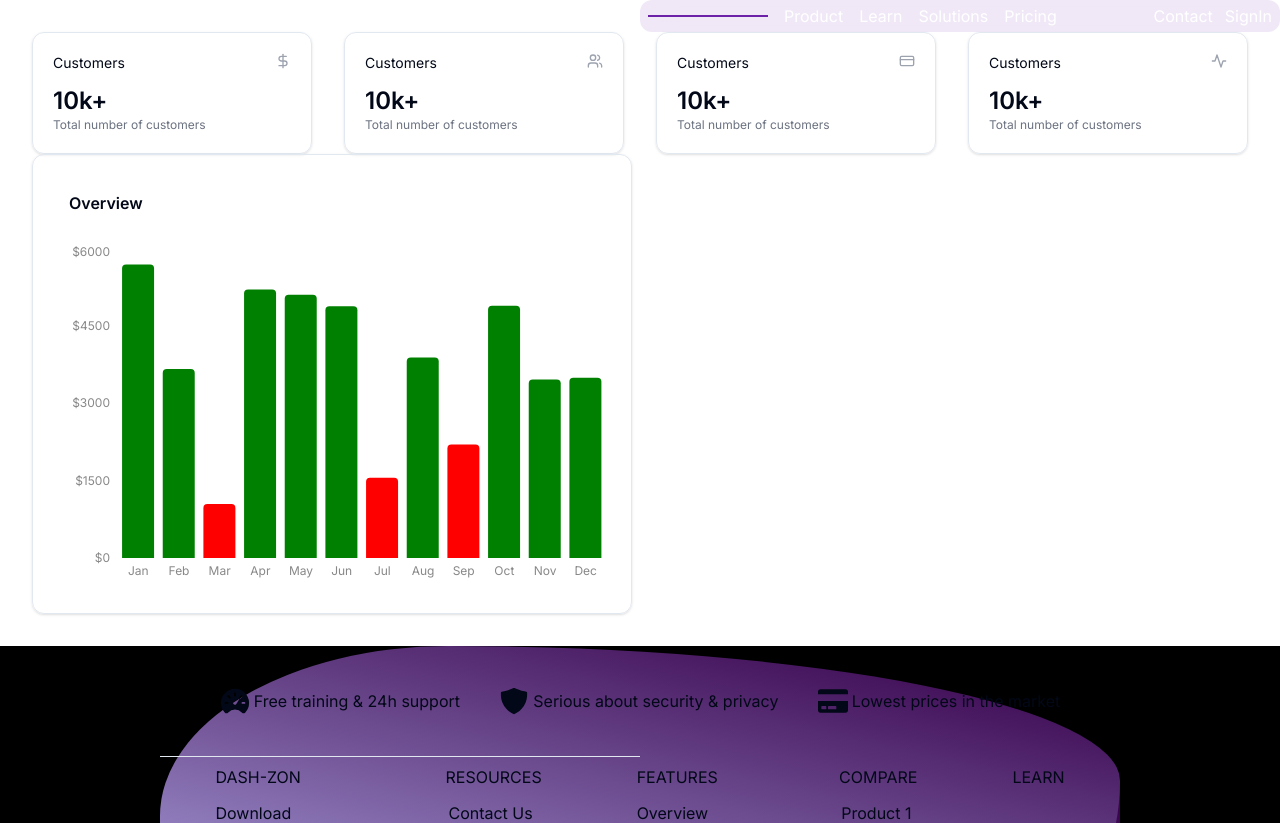
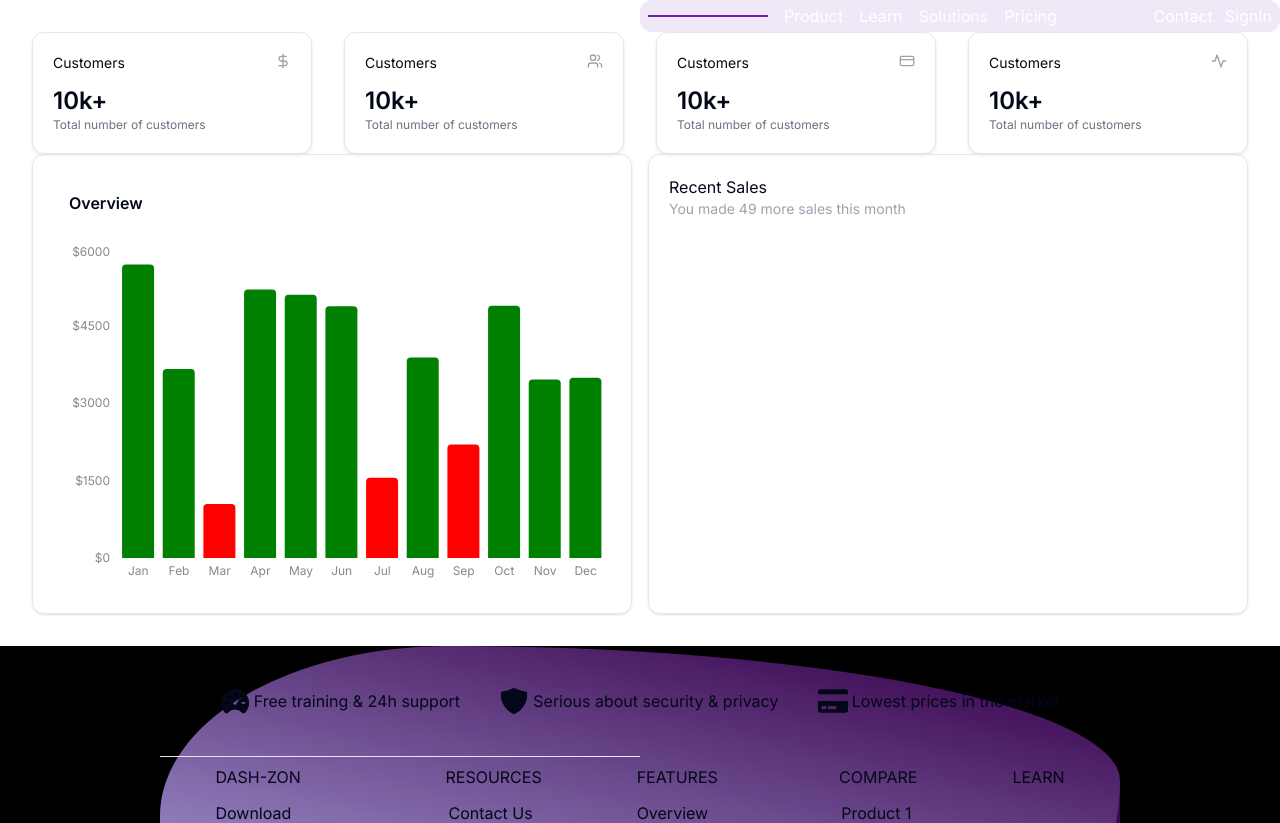
Before and after one commit to takidilmi/SaaS, a Next.js app: page /dashboard in a window 1280 px wide. Shown: the top 823 px of the page. Built offline with nearby package versions, Linux system fonts and the light colour scheme.

Commit message:
add salescard component

```diff
--- /dev/null
+++ b/src/app/components/Dashboard/SalesCard.tsx
@@ -0,0 +1,34 @@
+import React from 'react';
+import Image from 'next/image';
+
+type SalesProps = {
+  name: string;
+  email: string;
+  saleAmount: number;
+};
+
+export default function SalesCard(props: SalesProps) {
+  return (
+    <>
+      <div className="flex flex-wrap justify-between gap-3">
+        <section className="flex justify-between gap-3">
+          <div className="h-12 w-12 rounded-full bg-gray-100 p-1">
+            <Image
+              src={`https://api.dicebear.com/7.x/micah/svg?seed=${props.name}&backgroundType=gradientLinear&backgroundColor=b6e3f4,c0aede,d1d4f9,ffd5dc,ffdfbf`}
+              alt="avatar"
+              width={200}
+              height={200}
+            />
+          </div>
+          <div className="text-sm">
+            <p>{props.name}</p>
+            <div className="text-ellipsis overflow-hidden whitespace-nowrap w-[120px] sm:w-auto text-gray-400">
+              {props.email}
+            </div>
+          </div>
+          <p>{props.saleAmount}</p>
+        </section>
+      </div>
+    </>
+  );
+}
--- a/src/app/dashboard/page.tsx
+++ b/src/app/dashboard/page.tsx
@@ -32,7 +32,7 @@ const cardData: CardProps[] = [
 const page = () => {
   return (
     <>
-      <div className='bg-white p-8'>
+      <div className="bg-white p-8">
         <section className="grid w-full grid-cols-1 gap-4 gap-x-8 transition-all sm:grid-cols-2 xl:grid-cols-4">
           {cardData.map((d, i) => (
             <Card
@@ -46,8 +46,16 @@ const page = () => {
         </section>
         <section className="grid grid-cols-1 gap-4 transition-all lg:grid-cols-2">
           <CardContent>
-            <p className='p-4 font-semibold'>Overview</p>
+            <p className="p-4 font-semibold">Overview</p>
             <BarChart />
+          </CardContent>
+          <CardContent>
+            <section>
+              <p>Recent Sales</p>
+              <p className="text-sm text-gray-400">
+                You made 49 more sales this month
+              </p>
+            </section>
           </CardContent>
         </section>
       </div>
```
